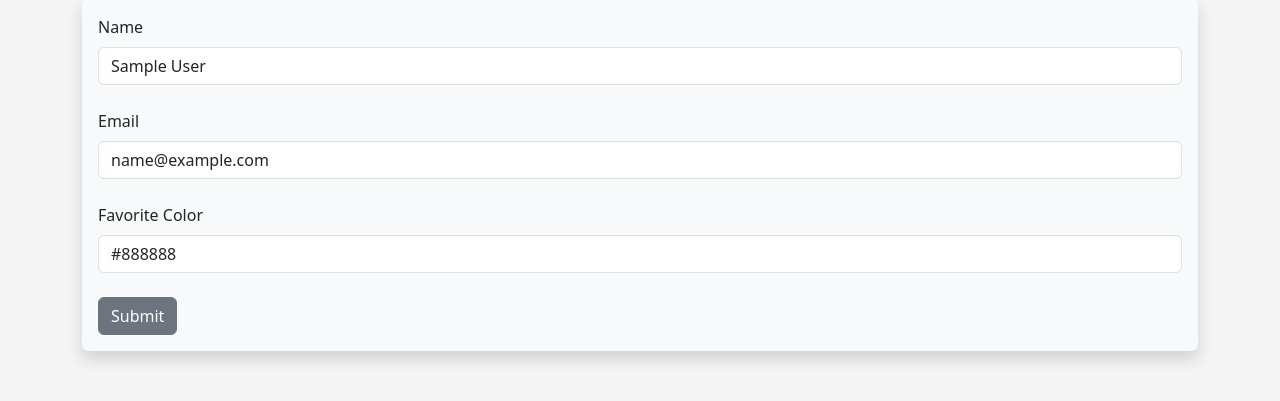
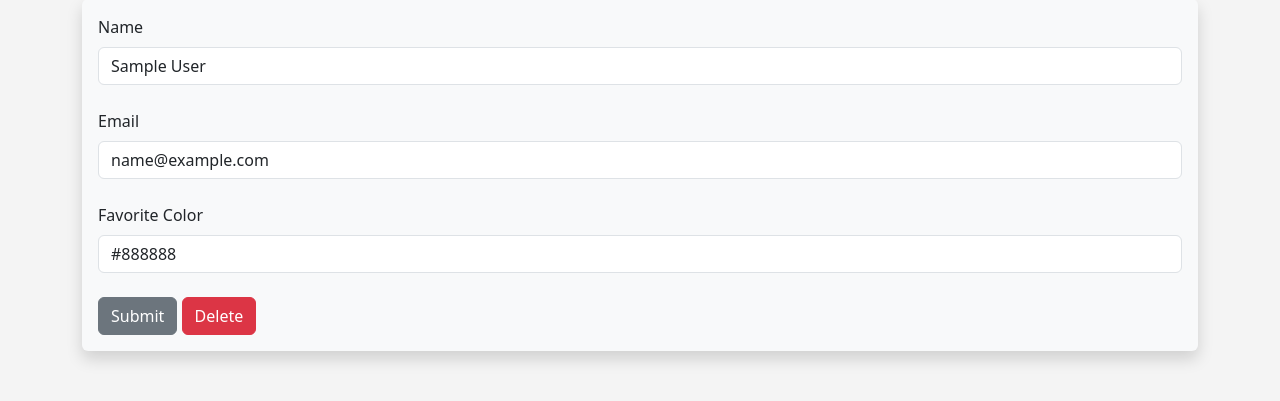
Before and after one commit to CapitainFan/Flasker, a Flask app: page /update/1 in a window 1280 px wide. Shown: the part 185-586 px from the top of the page. Run offline with Flask 3, Linux system fonts and the light colour scheme; tables that the repository leaves empty hold one stand-in row (values such as "Sample post").

Commit message:
now you can delete users on a page

```diff
--- a/hello.py
+++ b/hello.py
@@ -63,7 +63,8 @@ def update(id):
         return render_template(
                 "update.html",
                 form=form,
-                name_to_update=name_to_update
+                name_to_update=name_to_update,
+                id=id
             )
 
 
--- a/templates/update.html
+++ b/templates/update.html
@@ -37,6 +37,8 @@
             {{ form.favorite_color(class="form-control", value=name_to_update.favorite_color) }}
             <br/>
             {{ form.submit(class="btn btn-secondary") }}
+
+            <a href="{{ url_for('delete', id=id) }}" class="btn btn-danger">Delete</a>
         </form>
         </div>
 
```
